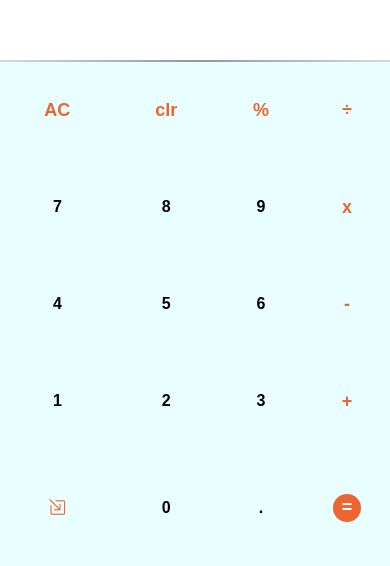
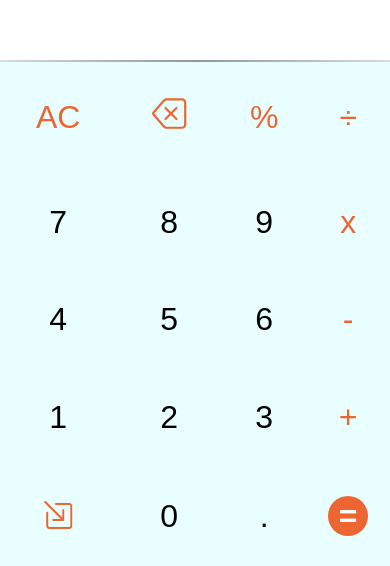
Before and after one commit to Thisis-Niyad/simple-Calcultor, a plain HTML site: page index.html in a window 390 px wide. Shown: the part 278-844 px from the top of the page. Drawn offline with nearby package versions, Linux system fonts and the light colour scheme.

Commit message:
responsive finshed

```diff
--- a/cal.sass
+++ b/cal.sass
@@ -15,7 +15,7 @@ input
 div#textareas
     position: absolute
     bottom: 60vh
-    width: 100%
+    width: 99%
     &:focus
         border: none
 input#textfeild
@@ -44,8 +44,8 @@ button
     justify-items: center
     background-color: rgb(233,456,765)
     border: 0
-    font-size: medium
-    font-weight: bold
+    font-size: 2rem
+    margin: auto
 .toggle.dis
     -webkit-animation: scale-out-hor-left 0.5s cubic-bezier(0.550, 0.085, 0.680, 0.530) both
     animation: scale-out-hor-left 0.5s cubic-bezier(0.550, 0.085, 0.680, 0.530) both
@@ -103,18 +103,17 @@ button
         color: #fff
 .color
     color: #ed6632
-    font-weight: bold
-    font-size: large
+    font-size: 2rem
 td
     text-align: center
     background-color: rgb(233,456,765)
 .coloring
     border-color: rgb(233,456,765)
     border-radius: 50%
-    width: 28px
-    height: 28px
+    width: 40px
+    height: 40px
     font-weight: bold
-    font-size: large
+    font-size: 2rem
     background-color: #ed6632
     color: #fff
 .flipforward
--- a/index.html
+++ b/index.html
@@ -22,7 +22,15 @@
                     <iclass="fi fi-rs-square-root"></i>
                 </button></td>
             <td><button onclick="AC()" class="color" value="">AC</button></td>
-            <td><button onclick="clr()" class="color" value="clr">clr</button></td>
+            <td><button onclick="clr()" class="color" value="clr">
+                    <svg xmlns="http://www.w3.org/2000/svg" width="39" height="35" fill="currentColor"
+                        class="bi bi-backspace" viewBox="0 0 16 16">
+                        <path
+                            d="M5.83 5.146a.5.5 0 0 0 0 .708L7.975 8l-2.147 2.146a.5.5 0 0 0 .707.708l2.147-2.147 2.146 2.147a.5.5 0 0 0 .707-.708L9.39 8l2.146-2.146a.5.5 0 0 0-.707-.708L8.683 7.293 6.536 5.146a.5.5 0 0 0-.707 0z" />
+                        <path
+                            d="M13.683 1a2 2 0 0 1 2 2v10a2 2 0 0 1-2 2h-7.08a2 2 0 0 1-1.519-.698L.241 8.65a1 1 0 0 1 0-1.302L5.084 1.7A2 2 0 0 1 6.603 1zm-7.08 1a1 1 0 0 0-.76.35L1 8l4.844 5.65a1 1 0 0 0 .759.35h7.08a1 1 0 0 0 1-1V3a1 1 0 0 0-1-1z" />
+                    </svg>
+                </button></td>
             <td><button onclick="display('%')" class="color" value="%">%</button></td>
             <td><button onclick="display('÷')" class="color" value="÷">÷</button></td>
         </tr>
```
Also changed, not shown: cal.css, 1 other file.
